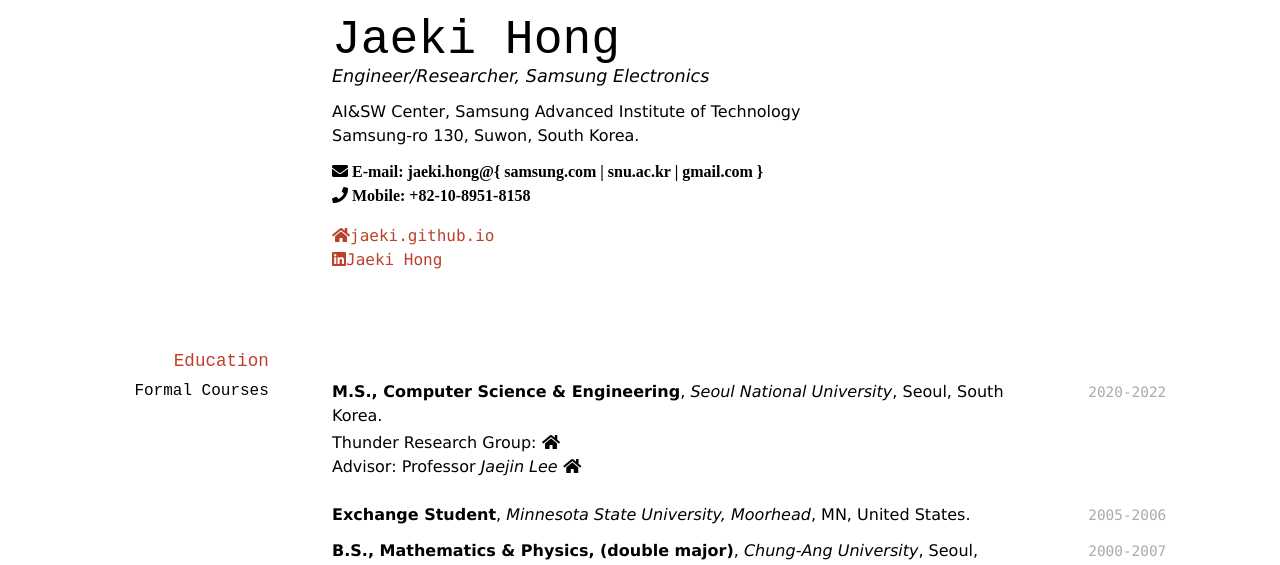
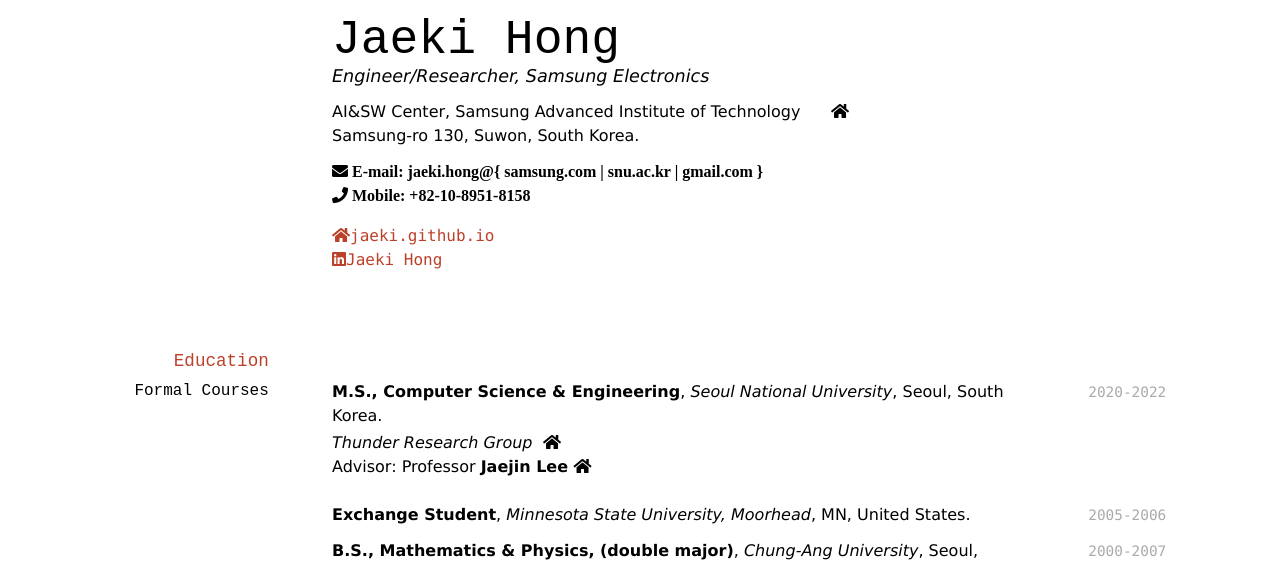
Before and after one commit to Jaeki/jaeki.github.io, a Jekyll site: the page built from index.md, in a window 1280 px wide. Shown: the top 565 px of the page. Built offline with Jekyll 4.4.1, drawn with Linux system fonts in a browser that asks for light colours; nearby versions of some CDN libraries; a style sheet for code colours, icons or effects is not loaded.

Commit message:
Update index.md

```diff
--- a/index.md
+++ b/index.md
@@ -5,7 +5,7 @@ title: Jaeki Hong's CV
 # Jaeki Hong
 Engineer/Researcher, Samsung Electronics
 
-AI&SW Center, Samsung Advanced Institute of Technology<br/>
+AI&SW Center, Samsung Advanced Institute of Technology &nbsp;&nbsp;&nbsp;&nbsp;&nbsp;<a href="https://www.sait.samsung.co.kr/"><i class="fas fa-home"></i></a> <br/>
 Samsung-ro 130, Suwon, South Korea.<br/>
 
 <i class="fas fa-envelope"> E-mail: jaeki.hong@{ samsung.com | snu.ac.kr | gmail.com }</i> <br/>
@@ -21,8 +21,8 @@ Samsung-ro 130, Suwon, South Korea.<br/>
 
 `2020-2022`
 **M.S., Computer Science & Engineering**, *Seoul National University*, Seoul, South Korea.<br/>
-- Thunder Research Group:&nbsp;&nbsp;&nbsp;&nbsp;&nbsp;<a href="http://aces.snu.ac.kr"><i class="fas fa-home"></i></a>
-- Advisor: Professor *Jaejin Lee*&nbsp;&nbsp;&nbsp;&nbsp;&nbsp;<a href="https://sites.google.com/view/jaejinlee"><i class="fas fa-home"></i></a>
+- *Thunder Research Group* &nbsp;&nbsp;&nbsp;&nbsp;&nbsp;<a href="http://aces.snu.ac.kr"><i class="fas fa-home"></i></a>
+- Advisor: Professor **Jaejin Lee**&nbsp;&nbsp;&nbsp;&nbsp;&nbsp;<a href="https://sites.google.com/view/jaejinlee"><i class="fas fa-home"></i></a>
 
 `2005-2006`
 **Exchange Student**, *Minnesota State University, Moorhead*, MN, United States.<br/>
```
